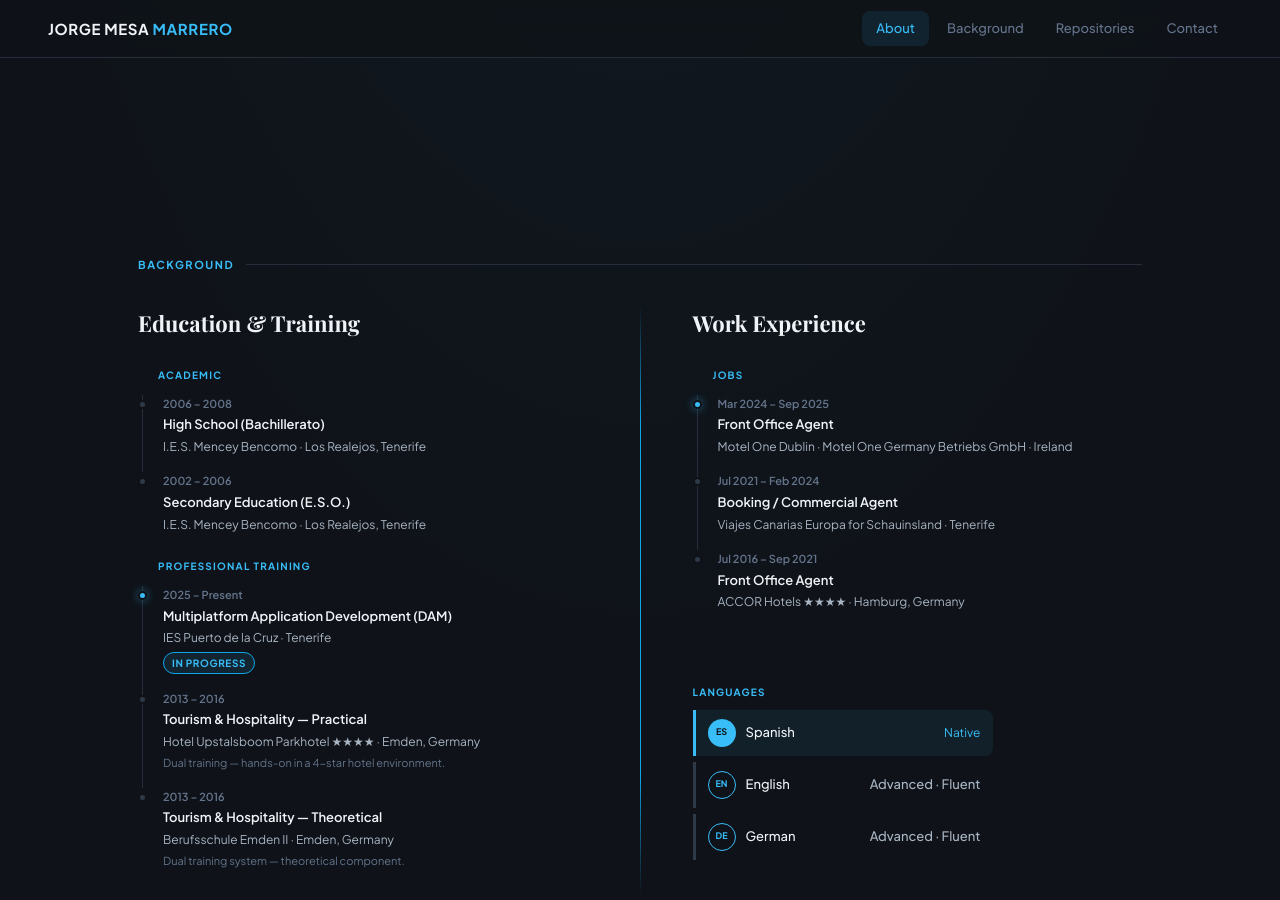
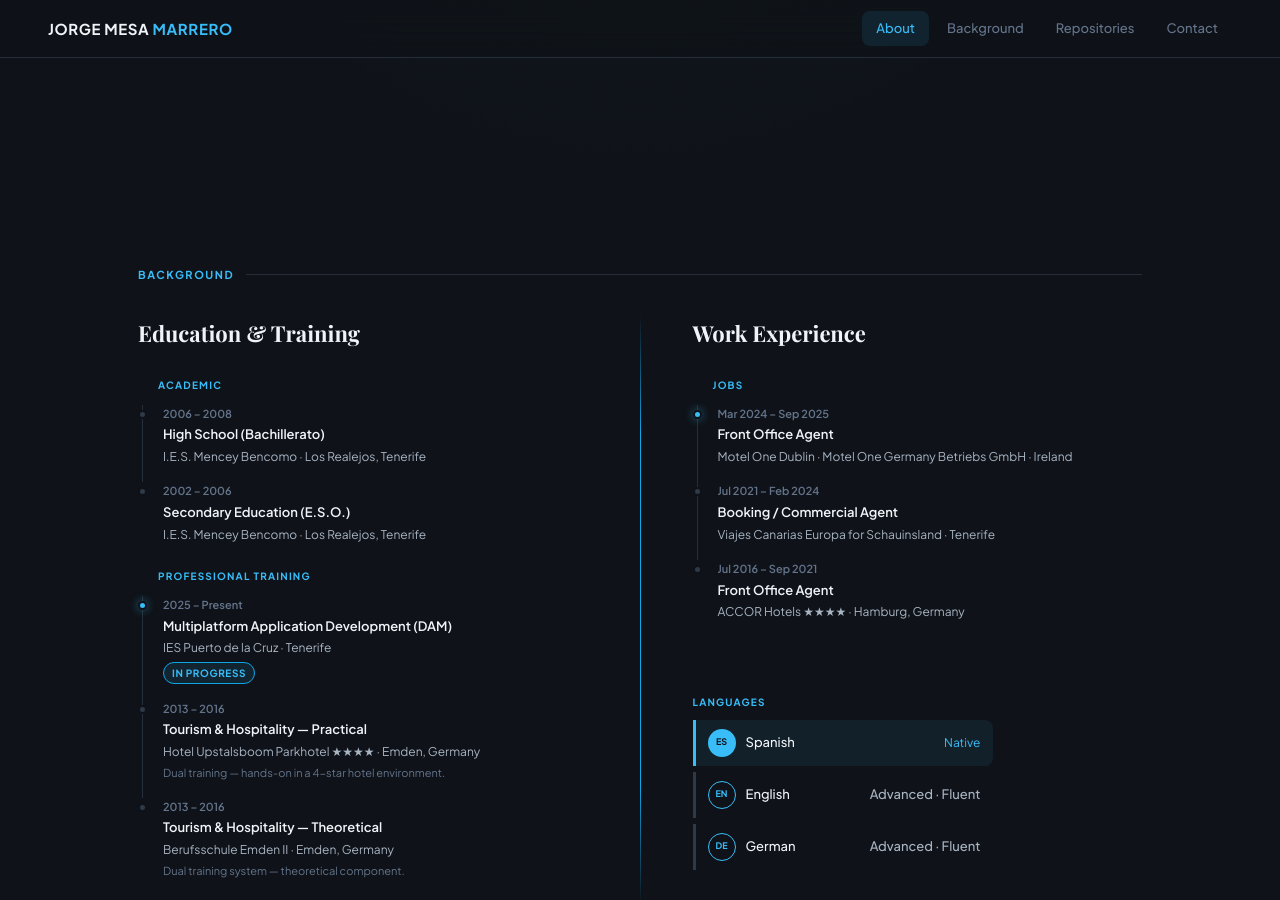
Before and after one commit to jmesmarrero/jmesmarrero.github.io, a Jekyll site: the page built from index.html, in a window 1280 px wide and 900 px high, scrolled down 804 px. Built offline with Jekyll 4.4.1, drawn with Linux system fonts in a browser that asks for light colours; some of the changed text lies outside the part shown.

Commit message:
arreglando errores

```diff
--- a/assets/css/styles.css
+++ b/assets/css/styles.css
@@ -711,3 +711,11 @@
   font-size: 15px;
 }
 .contact-icon .fa-github { font-size: 17px; }
+
+/* ── FIX: Background section no fuerza 100vh ── */
+#background {
+  min-height: auto;
+  padding-top: calc(var(--nav-h) + 64px);
+  padding-bottom: 64px;
+  align-items: flex-start;
+}
--- a/index.html
+++ b/index.html
@@ -215,75 +215,6 @@
 <section class="fp-section" id="contact">
   <div class="fp-inner">
     <div class="sec-label reveal">Contact</div>
-
-    <div class="contact-grid reveal reveal-d1">
-
-      <a class="contact-card" href="mailto:jorgemesamarrero@gmail.com">
-        <div class="contact-icon">✉</div>
-        <div>
-          <p class="contact-label">Email</p>
-          <p class="contact-value">jorgemesamarrero@gmail.com</p>
-        </div>
-      </a>
-
-      <a class="contact-card" href="https://www.linkedin.com/in/jmesmarrero" target="_blank" rel="noreferrer">
-        <div class="contact-icon">in</div>
-        <div>
-          <p class="contact-label">LinkedIn</p>
-          <p class="contact-value">linkedin.com/in/jmesmarrero</p>
-        </div>
-      </a>
-
-      <a class="contact-card" href="https://github.com/jmesmarrero" target="_blank" rel="noreferrer">
-        <div class="contact-icon">⌥</div>
-        <div>
-          <p class="contact-label">GitHub</p>
-          <p class="contact-value">github.com/jmesmarrero</p>
-        </div>
-      </a>
-
-    </div>
-  </div>
-</section>
-
-<!-- SECTION 4: CONTACT -->
-<section class="fp-section" id="contact">
-  <div class="fp-inner">
-    <div class="sec-label reveal">Contact</div>
-    <h2 class="contact-title reveal reveal-d1">Let's work <span>together</span></h2>
-    <div class="contact-grid reveal reveal-d2">
-
-      <a class="contact-card" href="mailto:jorgemesamarrero@gmail.com">
-        <div class="contact-icon"><i class="fa-solid fa-envelope"></i></div>
-        <div>
-          <p class="contact-label">Email</p>
-          <p class="contact-value">jorgemesamarrero@gmail.com</p>
-        </div>
-      </a>
-
-      <a class="contact-card" href="https://www.linkedin.com/in/jmesmarrero" target="_blank" rel="noreferrer">
-        <div class="contact-icon"><i class="fa-brands fa-linkedin-in"></i></div>
-        <div>
-          <p class="contact-label">LinkedIn</p>
-          <p class="contact-value">linkedin.com/in/jmesmarrero</p>
-        </div>
-      </a>
-
-      <a class="contact-card" href="https://github.com/jmesmarrero" target="_blank" rel="noreferrer">
-        <div class="contact-icon"><i class="fa-brands fa-github"></i></div>
-        <div>
-          <p class="contact-label">GitHub</p>
-          <p class="contact-value">github.com/jmesmarrero</p>
-        </div>
-      </a>
-
-    </div>
-  </div>
-</section>
-<!-- SECTION 4: CONTACT -->
-<section class="fp-section" id="contact">
-  <div class="fp-inner">
-    <div class="sec-label reveal">Contact</div>
     <h2 class="contact-title reveal reveal-d1">Let's work <span>together</span></h2>
     <div class="contact-grid reveal reveal-d2">
 
```
Also changed, not shown: other parts of index.html (+0 -1 lines).
